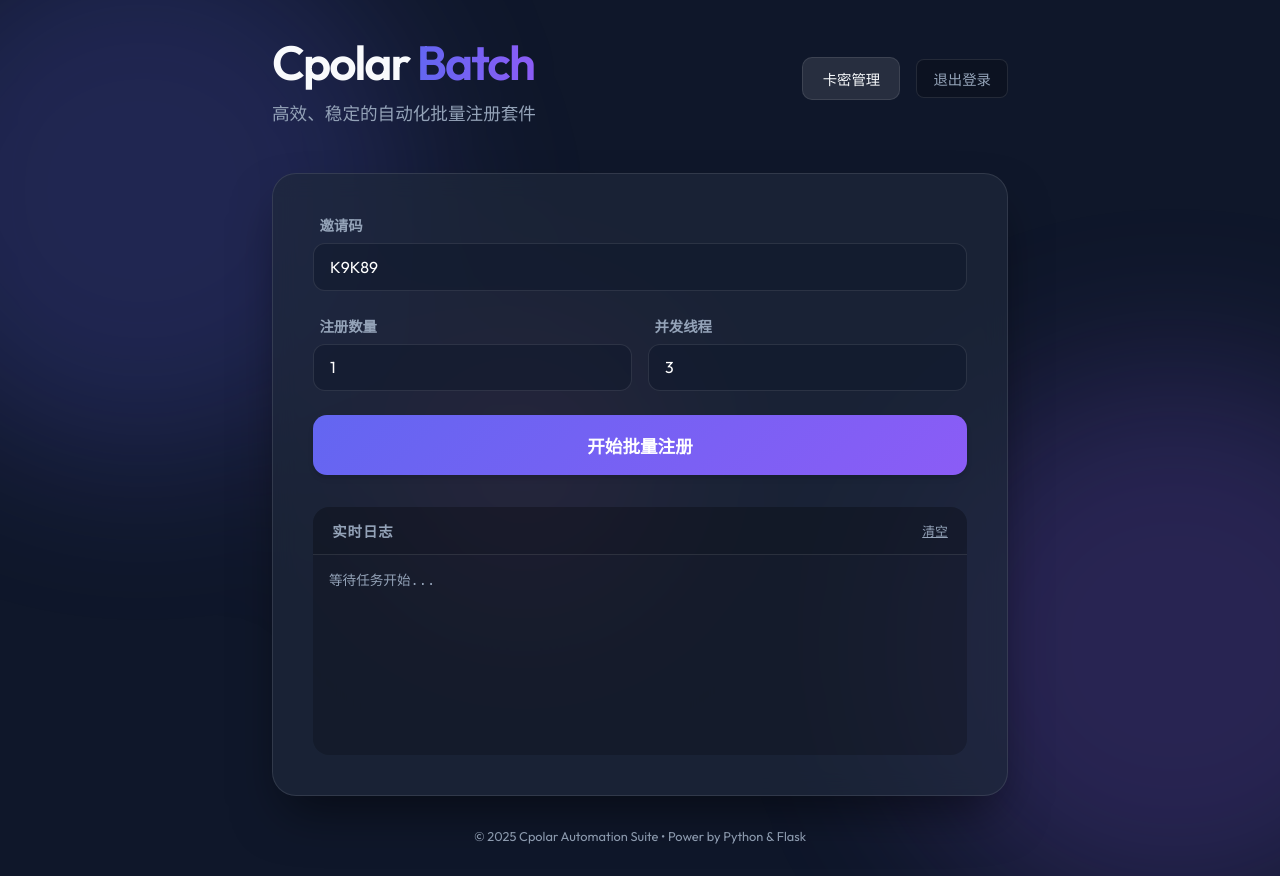
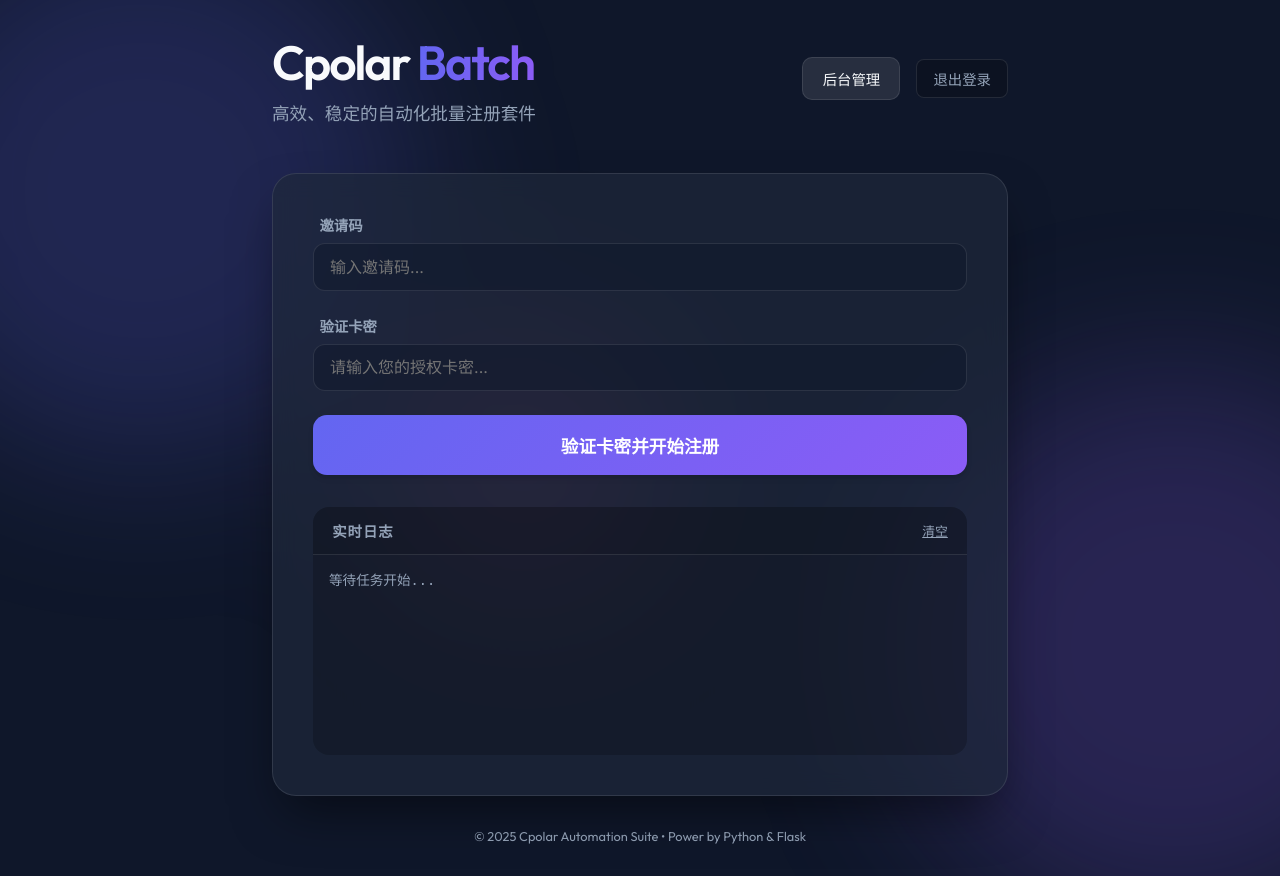
Before and after one commit to suimi8/Cpolar-Invitation, a Flask app: template templates/index.html in a window 1280 px wide. Run offline with Flask 3, Linux system fonts and the light colour scheme; the template is opened without the code that fills it, so the values that code supplies are empty; parts of the project's set-up code (start-up, migrations or seed data) failed here and were passed over.

Commit message:
feat: implement cdkey-protected task execution and admin panel

```diff
--- a/app.py
+++ b/app.py
@@ -148,11 +148,11 @@ def index():
 
 # ========== 卡密管理 ==========
 
-@app.route('/cdkeys')
+@app.route('/admin')
 @login_required
-def cdkeys_page():
-    """卡密管理页面"""
-    return render_template('cdkeys.html')
+def admin_page():
+    """后台管理页面"""
+    return render_template('admin.html')
 
 @app.route('/api/cdkeys', methods=['GET'])
 @login_required
@@ -205,7 +205,7 @@ def delete_cdkey(cdkey_id):
 
 @app.route('/api/cdkeys/validate', methods=['POST'])
 def validate_cdkey():
-    """验证卡密（公开接口，用于登录验证）"""
+    """验证卡密（公开接口）"""
     data = request.json or {}
     code = data.get('code', '').strip().upper()
 
@@ -223,20 +223,31 @@ def validate_cdkey():
 def batch_register():
     data = request.json
     invite_code = data.get('invite_code', '')
-    count = int(data.get('count', 1))
-    max_workers = int(data.get('threads', 3))
+    cdkey = data.get('cdkey', '').strip().upper()
 
-    # 安全限制：防止滥用资源
-    if count > 50:
-        return jsonify({"error": "单次最多请求50个账号"}), 400
-    if max_workers > 8:
-        max_workers = 8
+    # 强制内置参数
+    count = 15
+    max_workers = 3
 
     if not invite_code:
         return jsonify({"error": "请输入邀请码"}), 400
 
+    if not cdkey:
+        return jsonify({"error": "请输入验证卡密"}), 400
+
+    # 验证并消耗卡密
+    db = Database(DB_PATH)
+    valid, msg = db.validate_cdkey(cdkey)
+    if not valid:
+        return jsonify({"error": msg}), 403
+
+    # 标记卡密为已使用
+    used = db.use_cdkey(cdkey, request.remote_addr)
+    if not used:
+        return jsonify({"error": "卡密使用失败或已被他人抢先使用"}), 403
+
     def generate():
-        yield 'data: ' + json.dumps({"type": "info", "message": f"开始批量注册，目标数量: {count}, 并发数: {max_workers}"}) + '\n\n'
+        yield 'data: ' + json.dumps({"type": "info", "message": f"卡密验证成功！开始批量注册，目标数量: {count} (系统内置), 并发数: {max_workers}"}) + '\n\n'
 
         with ThreadPoolExecutor(max_workers=max_workers) as executor:
             # 提交所有任务
--- a/static/js/main.js
+++ b/static/js/main.js
@@ -1,8 +1,7 @@
 document.addEventListener('DOMContentLoaded', () => {
     const startBtn = document.getElementById('startBtn');
     const inviteCodeInput = document.getElementById('inviteCode');
-    const countInput = document.getElementById('count');
-    const threadsInput = document.getElementById('threads');
+    const cdkeyInput = document.getElementById('cdkey');
     const statusPanel = document.getElementById('statusPanel');
     const logContent = document.getElementById('logContent');
     const progressFill = document.getElementById('progressFill');
@@ -28,31 +27,35 @@ document.addEventListener('DOMContentLoaded', () => {
 
     startBtn.addEventListener('click', async () => {
         const inviteCode = inviteCodeInput.value.trim();
-        const count = parseInt(countInput.value);
-        const threads = parseInt(threadsInput.value);
+        const cdkey = cdkeyInput.value.trim();
 
         if (!inviteCode) {
             addLog('错误: 请提供邀请码', 'error');
             return;
         }
 
+        if (!cdkey) {
+            addLog('错误: 请输入验证卡密', 'error');
+            return;
+        }
+
         // Reset UI
         statusPanel.style.display = 'block';
         startBtn.disabled = true;
-        startBtn.innerText = '正在注册...';
+        startBtn.innerText = '正在验证卡密并运行...';
         progressFill.style.width = '0%';
         progressText.innerText = '准备中...';
         percentageText.innerText = '0%';
         completedNum.innerText = '0';
         successNum.innerText = '0';
         logContent.innerHTML = '';
-        addLog('开始执行批量注册任务...', 'system');
+        addLog('正在提交卡密验证...', 'system');
 
         try {
             const response = await fetch('/api/batch_register', {
                 method: 'POST',
                 headers: { 'Content-Type': 'application/json' },
-                body: JSON.stringify({ invite_code: inviteCode, count, threads })
+                body: JSON.stringify({ invite_code: inviteCode, cdkey: cdkey })
             });
 
             if (!response.ok) {
@@ -85,7 +88,7 @@ document.addEventListener('DOMContentLoaded', () => {
             addLog(`请求失败: ${error.message}`, 'error');
         } finally {
             startBtn.disabled = false;
-            startBtn.innerText = '开始批量注册';
+            startBtn.innerText = '验证卡密并开始注册';
         }
     });
 
--- a/templates/index.html
+++ b/templates/index.html
@@ -26,7 +26,7 @@
                     <p class="subtitle">高效、稳定的自动化批量注册套件</p>
                 </div>
                 <div class="header-actions">
-                    <a href="/cdkeys" class="nav-btn">卡密管理</a>
+                    <a href="/admin" class="nav-btn">后台管理</a>
                     <a href="/logout" class="logout-btn">退出登录</a>
                 </div>
             </div>
@@ -36,19 +36,16 @@
             <div class="input-group">
                 <div class="field">
                     <label for="inviteCode">邀请码</label>
-                    <input type="text" id="inviteCode" placeholder="输入邀请码..." value="K9K89">
+                    <input type="text" id="inviteCode" placeholder="输入邀请码..." value="">
                 </div>
-                <div class="field-row">
-                    <div class="field">
-                        <label for="count">注册数量</label>
-                        <input type="number" id="count" value="1" min="1" max="50">
-                    </div>
-                    <div class="field">
-                        <label for="threads">并发线程</label>
-                        <input type="number" id="threads" value="3" min="1" max="8">
-                    </div>
+                <!-- 注册数量和并发线程已内置 (15个账号, 3并发) -->
+
+                <div class="field">
+                    <label for="cdkey">验证卡密</label>
+                    <input type="text" id="cdkey" placeholder="请输入您的授权卡密..." autocomplete="off">
                 </div>
-                <button id="startBtn" class="primary-btn">开始批量注册</button>
+
+                <button id="startBtn" class="primary-btn">验证卡密并开始注册</button>
             </div>
 
             <div class="status-panel" id="statusPanel" style="display: none;">
```
Also changed, not shown: templates/admin.html (renamed from templates/cdkeys.html, +17 -17 lines).
